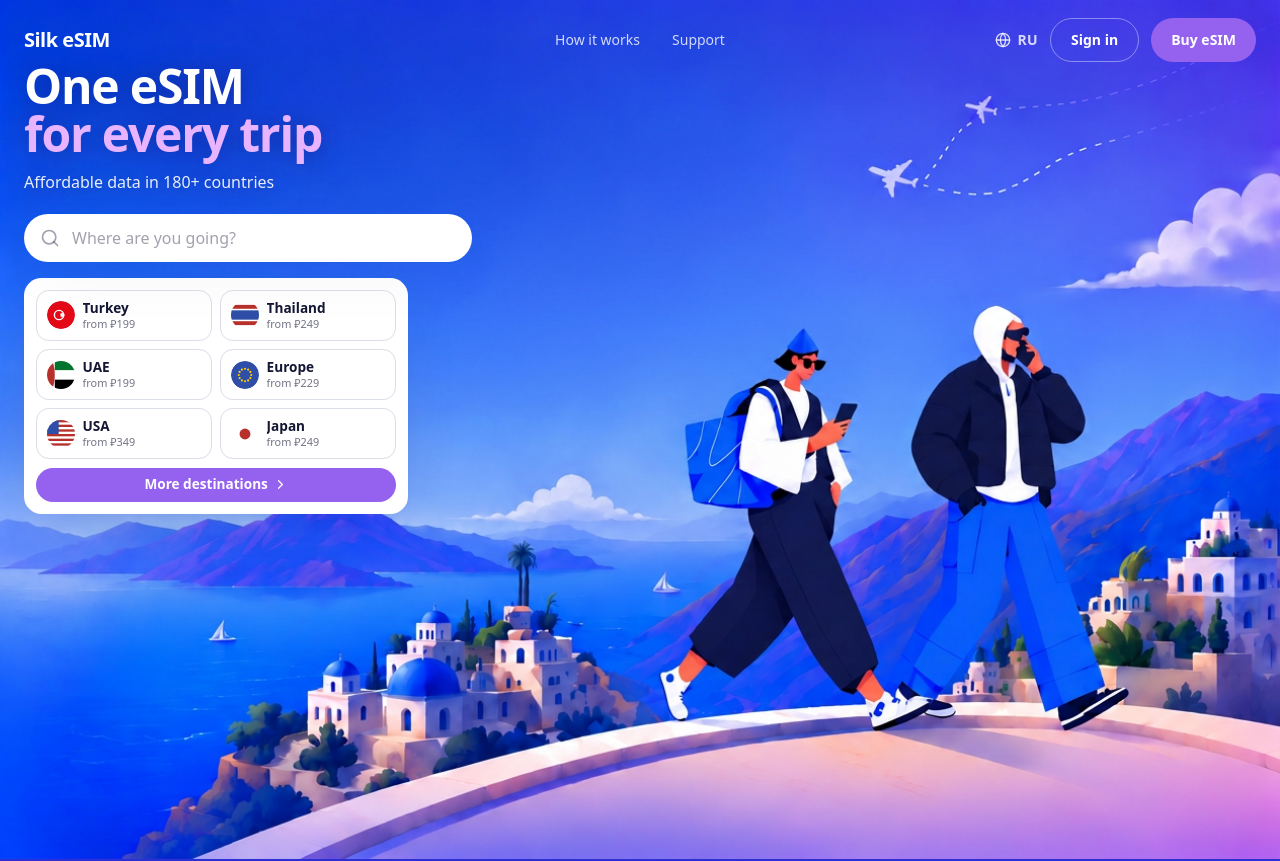
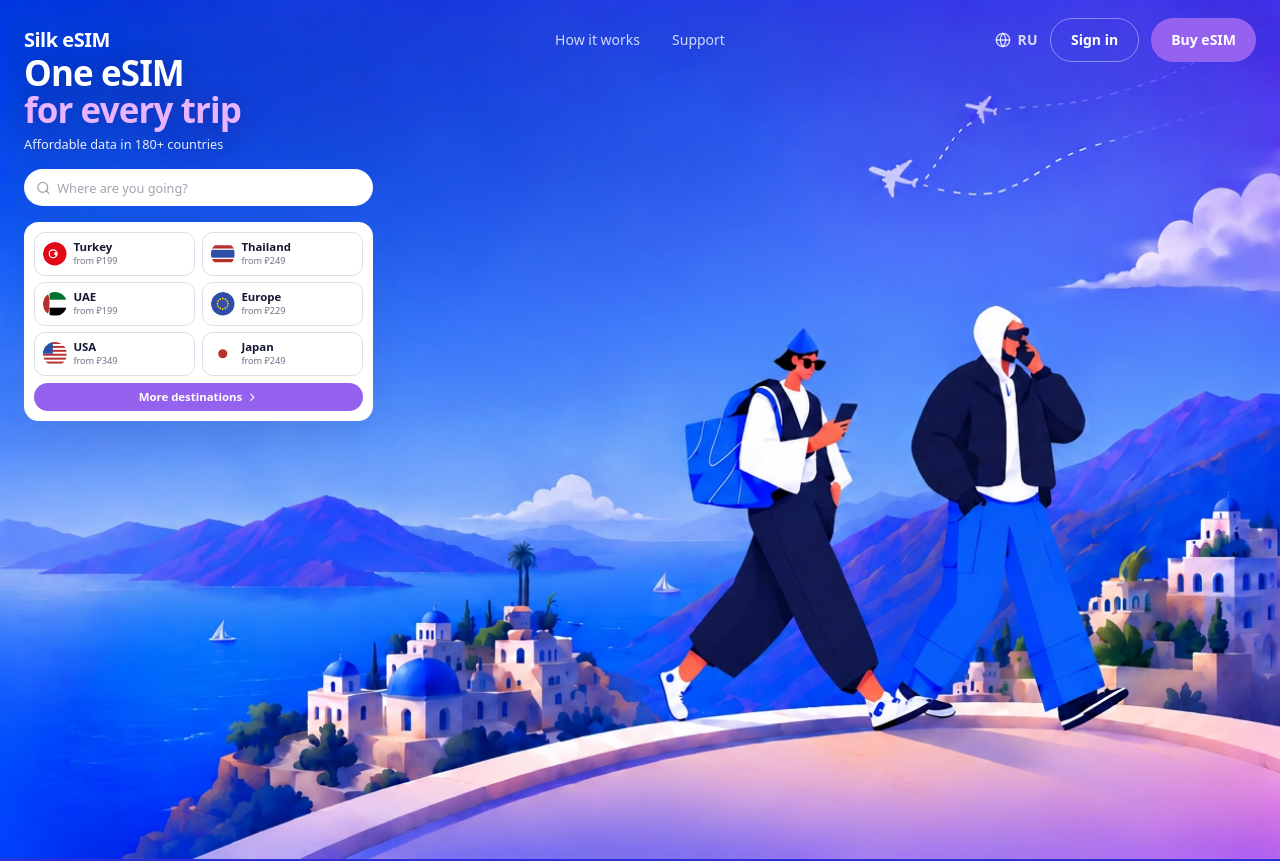
Before and after one commit to yatskovatatyana-dotcom/silk-esims, a React (Vite) app: page /hero-2 in a window 1280 px wide. Shown: the top 861 px of the page. Built offline with nearby package versions, Linux system fonts and the light colour scheme.

Commit message:
Changes
Co-authored-by: yatskovatatyana-dotcom <235263755+yatskovatatyana-dotcom@users.noreply.github.com>

```diff
--- a/src/components/Hero.tsx
+++ b/src/components/Hero.tsx
@@ -88,27 +88,30 @@ const Hero = (_props: HeroProps) => {
 
         {/* Overlay: compact headline top-left, search field under it, next to the heroes */}
         <div className="absolute inset-0">
-          <div className="container mx-auto max-w-7xl h-full px-4 md:px-6">
-            <div className="pt-[24%] sm:pt-[14%] md:pt-[5%] max-w-[68%] md:max-w-[46%]">
-              <h1 className="text-white font-extrabold leading-[1.05] tracking-tight text-xl sm:text-3xl md:text-4xl lg:text-5xl drop-shadow-[0_2px_12px_rgba(20,16,80,0.45)]">
+          <div
+            className="container mx-auto max-w-7xl h-full px-4 md:px-6"
+            style={{ fontSize: 'clamp(9px, 1.05vw, 15px)' }}
+          >
+            <div className="pt-[6%] md:pt-[4.5%] w-[68%] md:w-[42%] max-w-[26em]">
+              <h1 className="text-white font-extrabold leading-[1.05] tracking-tight text-[2.6em] drop-shadow-[0_2px_12px_rgba(20,16,80,0.45)]">
                 {t('heroNew.line1')}{' '}
                 <span className="block text-[#e9b4ff]">
                   {t('heroNew.line2a')} {t('heroNew.line2b')}
                 </span>
               </h1>
-              <p className="mt-1.5 md:mt-3 text-white/90 font-medium text-[11px] sm:text-sm md:text-base drop-shadow-[0_1px_8px_rgba(20,16,80,0.5)]">
+              <p className="mt-[0.5em] text-white/90 font-medium text-[0.95em] drop-shadow-[0_1px_8px_rgba(20,16,80,0.5)]">
                 {t('heroNew.subtitleA')} {t('heroNew.subtitleB')}
               </p>
 
               {/* Search bar right under the headline */}
-              <div className="relative mt-3 md:mt-5 max-w-md">
-                <Search className="absolute left-3.5 md:left-4 top-1/2 -translate-y-1/2 w-4 h-4 md:w-5 md:h-5 text-foreground/40" />
+              <div className="relative mt-[1.1em]">
+                <Search className="absolute left-[0.9em] top-1/2 -translate-y-1/2 w-[1.1em] h-[1.1em] text-foreground/40" />
                 <input
                   type="text"
                   value={query}
                   onChange={(e) => setQuery(e.target.value)}
                   placeholder={t('heroSearch.placeholder')}
-                  className="w-full h-10 md:h-12 pl-10 md:pl-12 pr-4 rounded-full bg-white text-foreground text-sm md:text-base font-medium placeholder:text-foreground/40 shadow-elegant focus:outline-none focus:ring-2 focus:ring-secondary/40"
+                  className="w-full h-[2.9em] pl-[2.6em] pr-[1em] rounded-full bg-white text-foreground text-[0.95em] font-medium placeholder:text-foreground/40 shadow-elegant focus:outline-none focus:ring-2 focus:ring-secondary/40"
                 />
                 {query && suggestions.length > 0 && (
                   <div className="absolute left-0 right-0 top-full mt-2 rounded-2xl bg-white border border-border shadow-elegant overflow-hidden z-20">
```
